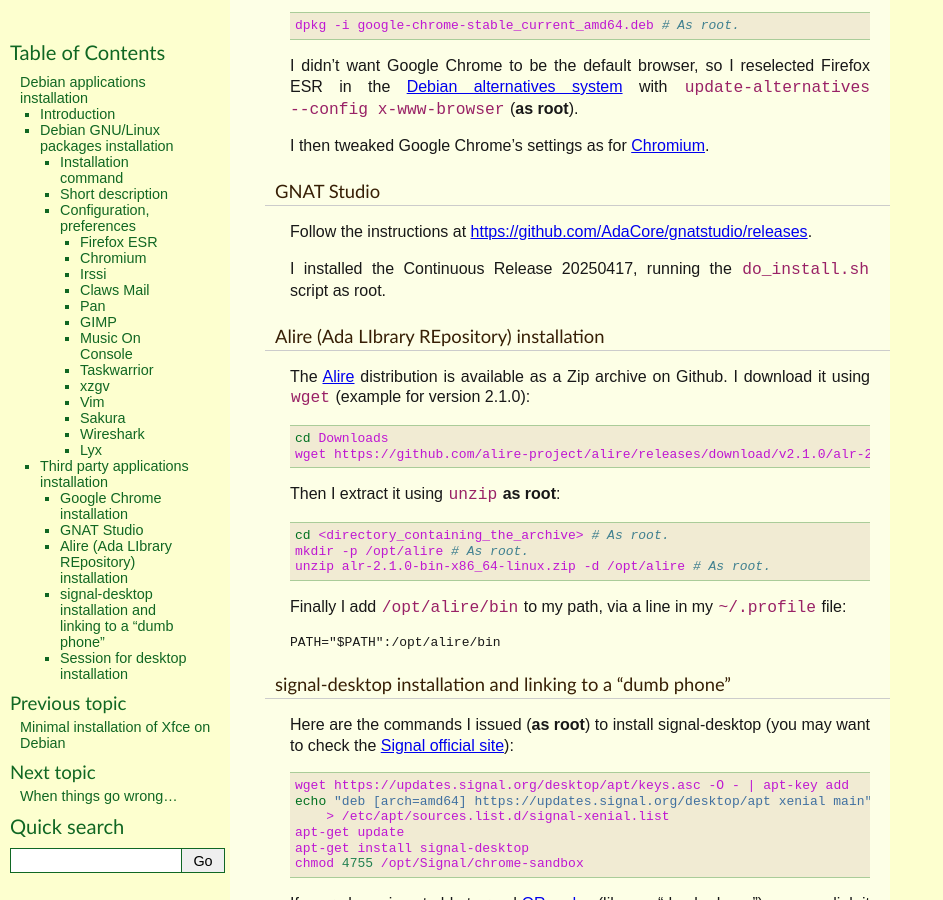
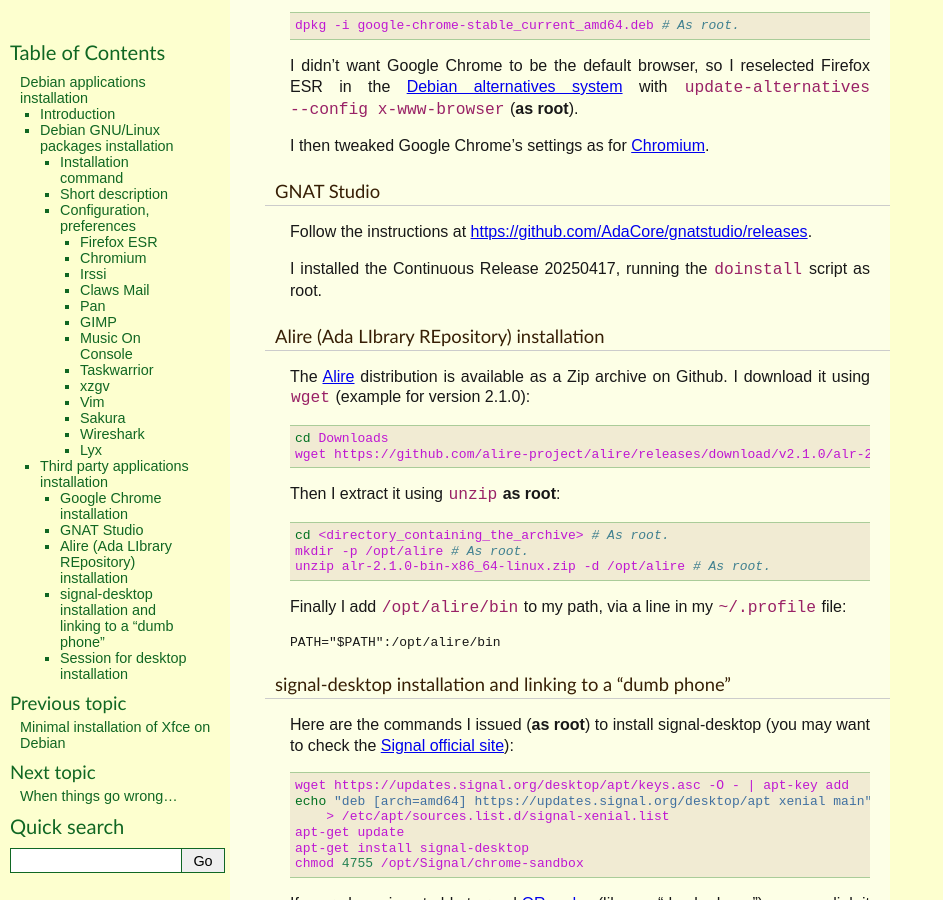
Before and after one commit to thierr26/thierr26_personal_notes_sphinx_sources, a Sphinx documentation site: the page built from source/debian_apps_install.rst, in a window 1280 px wide and 900 px high, scrolled down 8843 px. Shown: the whole window, without its empty margins (0-943 px from the left). Built offline with Sphinx 7.4.7, drawn with Linux system fonts in a browser that asks for light colours.

Commit message:
Fix GNAT Studio install script name

```diff
--- a/source/debian_apps_install.rst
+++ b/source/debian_apps_install.rst
@@ -673,8 +673,8 @@
 
 Follow the instructions at https://github.com/AdaCore/gnatstudio/releases.
 
-I installed the Continuous Release 20250417, running the ``do_install.sh``
-script as root.
+I installed the Continuous Release 20250417, running the ``doinstall`` script
+as root.
 
 
 Alire (Ada LIbrary REpository) installation
```
